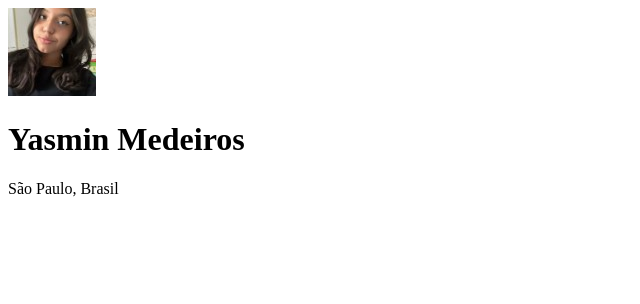
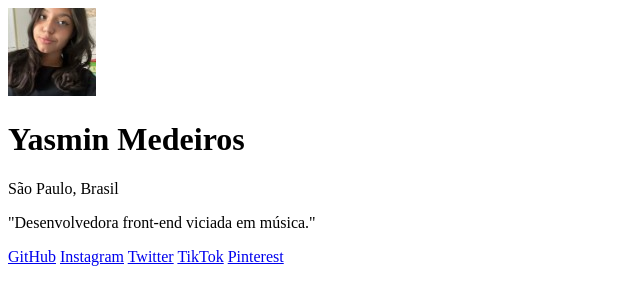
Before and after one commit to tzyaws/meus-links, a plain HTML site: page index.html in a window 1280 px wide. Shown: the whole page, without its empty margins (0-640 px from the left). Drawn offline with Linux system fonts and the light colour scheme.

Commit message:
término do desenvolvimento do HTML

```diff
--- a/index.html
+++ b/index.html
@@ -10,6 +10,14 @@
         <img src="./image.jpg" alt="imagem da criadora da pagina de links, yasmin medeiros">
         <h1>Yasmin Medeiros</h1>
         <p>São Paulo, Brasil</p>
+
+        <p>"Desenvolvedora front-end viciada em música."</p>
+
+        <a href="https://github.com/tzyaws">GitHub</a>
+        <a href="https://www.instagram.com/tzyaws/">Instagram</a>
+        <a href="https://twitter.com/tzyaws">Twitter</a>
+        <a href="https://www.tiktok.com/@sousayazluv?is_from_webapp=1&sender_device=pc">TikTok</a>
+        <a href="https://br.pinterest.com/tzyaws/">Pinterest</a>
     </div>
 </body>
 </html>
```
